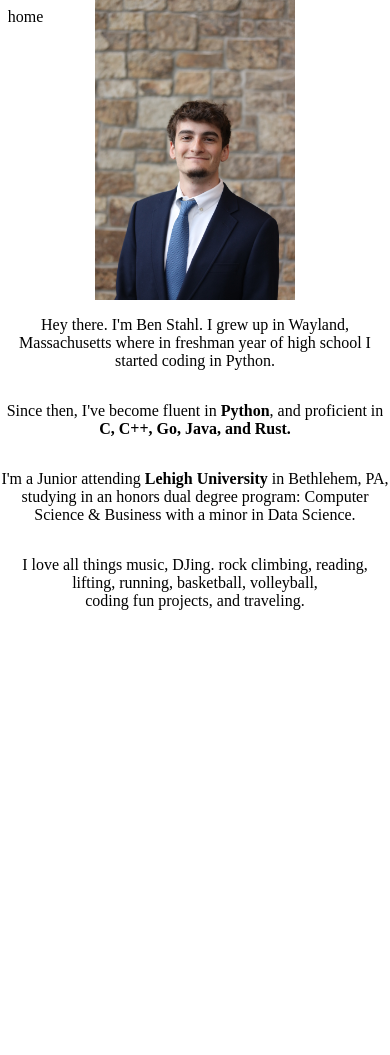
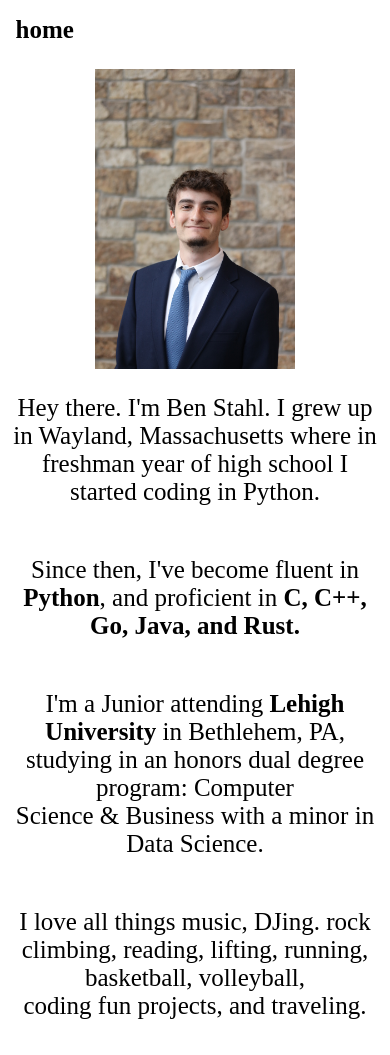
Before and after one commit to benastahl/ben_portfolio_website, a Flask app: page /about in a window 390 px wide. Before the commit the page ends 610 px from the top, so only its background shows below. Run offline with Flask 3, Linux system fonts and the light colour scheme.

Commit message:
mobile testing

```diff
--- a/static/stylesheets/about.css
+++ b/static/stylesheets/about.css
@@ -2,6 +2,9 @@ section {
     display:flex;
     flex-direction: column;
     justify-content: space-between;
+
+    padding: 10px;
+    margin-top: 5vw;
 }
 
 .photos-container {
@@ -29,3 +32,9 @@ img {
     width: 200px;
     height: auto;
 }
+
+@media (max-width: 768px) {
+    section {
+        margin-top: 15vw;
+    }
+}
--- a/static/stylesheets/all.css
+++ b/static/stylesheets/all.css
@@ -14,4 +14,20 @@ body, html {
 .home-redirect a {
     text-decoration: none;
     color: black;
+    font-weight: bold;
 }
+
+/* Styles for tablets and smaller */
+
+@media (max-width: 768px) {
+
+    body {
+        font-size: 25px;
+    }
+
+    .home-redirect {
+        margin-top: 4vw;
+        margin-left: 4vw;
+    }
+
+}
--- a/templates/index.html
+++ b/templates/index.html
@@ -11,7 +11,7 @@
 
 <section class="containers">
     <div id="hello-message">
-        <a>hi. I'm ben</a>
+        <a>hi, i'm ben</a>
     </div>
 
     <div id="nav-list">
```
Also changed, not shown: static/stylesheets/index.css (+7 -1 lines), static/stylesheets/links.css (+15 -0 lines).
